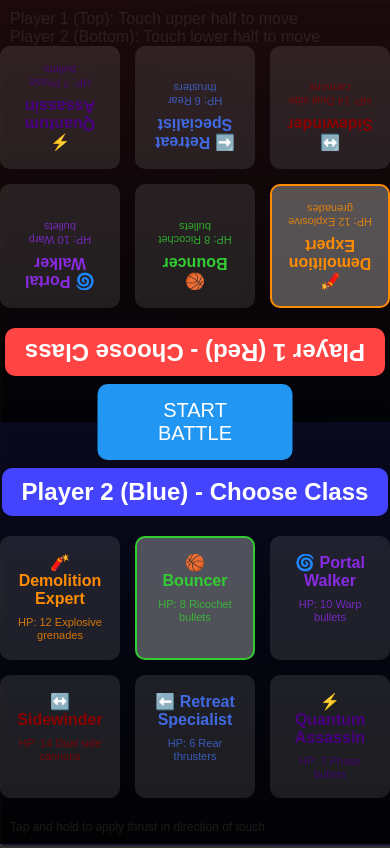
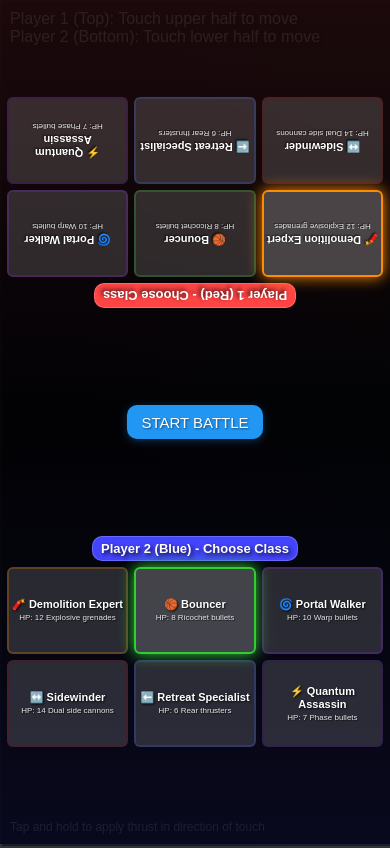
Before and after one commit to TrygveRuudShift/spaceWars, a plain HTML site: page index.html in a window 390 px wide. Drawn offline with Linux system fonts and the light colour scheme.

Commit message:
Enhance mobile responsiveness and visual styling in index.html

```diff
--- a/index.html
+++ b/index.html
@@ -31,6 +31,7 @@
             color: white;
             font-size: 16px;
             z-index: 10;
+            text-shadow: 2px 2px 4px rgba(0, 0, 0, 0.8);
         }
 
         .controls {
@@ -40,6 +41,7 @@
             color: white;
             font-size: 12px;
             z-index: 10;
+            text-shadow: 1px 1px 2px rgba(0, 0, 0, 0.8);
         }
 
         .win-screen {
@@ -90,6 +92,18 @@
             z-index: 200;
         }
 
+        /* Mobile layout adjustments */
+        @media (max-width: 768px) {
+            .class-selection {
+                display: grid;
+                grid-template-rows: 2fr 60px 2fr;
+                grid-template-areas:
+                    "player1"
+                    "start"
+                    "player2";
+            }
+        }
+
         .player1-section {
             flex: 1;
             display: flex;
@@ -98,6 +112,7 @@
             justify-content: center;
             transform: rotate(180deg);
             background: linear-gradient(180deg, transparent, rgba(255, 68, 68, 0.1));
+            padding: 10px;
         }
 
         .player2-section {
@@ -107,6 +122,38 @@
             align-items: center;
             justify-content: center;
             background: linear-gradient(0deg, transparent, rgba(68, 68, 255, 0.1));
+            padding: 10px;
+        }
+
+        /* Mobile section adjustments */
+        @media (max-width: 768px) {
+            .player1-section {
+                grid-area: player1;
+                transform: rotate(180deg);
+                padding: 10px 5px;
+                display: flex;
+                flex-direction: column;
+                justify-content: center;
+                align-items: center;
+                background: linear-gradient(0deg, rgba(255, 68, 68, 0.1), transparent);
+            }
+
+            .player2-section {
+                grid-area: player2;
+                padding: 10px 5px;
+                display: flex;
+                flex-direction: column;
+                justify-content: center;
+                align-items: center;
+                background: linear-gradient(0deg, rgba(68, 68, 255, 0.1), transparent);
+            }
+        }
+
+        @media (max-width: 480px) {
+            .player1-section,
+            .player2-section {
+                padding: 8px 3px;
+            }
         }
 
         .player-title {
@@ -116,6 +163,32 @@
             padding: 10px 20px;
             border-radius: 10px;
             color: white;
+            text-align: center;
+            max-width: 90%;
+            word-wrap: break-word;
+            text-shadow: 2px 2px 4px rgba(0, 0, 0, 0.9);
+            border: 1px solid rgba(255, 255, 255, 0.2);
+        }
+
+        /* Mobile player title adjustments */
+        @media (max-width: 768px) {
+            .player-title {
+                font-size: 14px;
+                margin-bottom: 8px;
+                padding: 6px 12px;
+                max-width: 95%;
+                line-height: 1.2;
+            }
+        }
+
+        @media (max-width: 480px) {
+            .player-title {
+                font-size: 13px;
+                margin-bottom: 6px;
+                padding: 4px 8px;
+                max-width: 98%;
+                line-height: 1.2;
+            }
         }
 
         .class-grid {
@@ -123,10 +196,36 @@
             grid-template-columns: repeat(3, 1fr);
             gap: 15px;
             max-width: 600px;
+            width: 90%;
+        }
+
+        /* Mobile responsive adjustments */
+        @media (max-width: 768px) {
+            .class-grid {
+                grid-template-columns: repeat(3, 1fr);
+                grid-template-rows: repeat(2, 1fr);
+                gap: 8px;
+                max-width: 100%;
+                width: 95%;
+                height: 100%;
+                max-height: 200px;
+            }
+        }
+
+        @media (max-width: 480px) {
+            .class-grid {
+                grid-template-columns: repeat(3, 1fr);
+                grid-template-rows: repeat(2, 1fr);
+                gap: 6px;
+                max-width: 100%;
+                width: 98%;
+                height: 100%;
+                max-height: 180px;
+            }
         }
 
         .class-card {
-            background: rgba(255, 255, 255, 0.1);
+            background: rgba(255, 255, 255, 0.15);
             border: 2px solid transparent;
             border-radius: 10px;
             padding: 15px;
@@ -134,28 +233,85 @@
             transition: all 0.3s;
             min-height: 100px;
             text-align: center;
+            min-width: 120px;
+            touch-action: manipulation;
+            display: flex;
+            flex-direction: column;
+            justify-content: center;
+            align-items: center;
+            backdrop-filter: blur(2px);
+        }
+
+        /* Mobile touch-friendly adjustments */
+        @media (max-width: 768px) {
+            .class-card {
+                min-height: 80px;
+                padding: 8px 4px;
+                min-width: auto;
+                border-radius: 8px;
+            }
+        }
+
+        @media (max-width: 480px) {
+            .class-card {
+                min-height: 70px;
+                padding: 6px 3px;
+                min-width: auto;
+                border-radius: 6px;
+            }
         }
 
         .class-card:hover {
-            background: rgba(255, 255, 255, 0.2);
+            background: rgba(255, 255, 255, 0.25);
             transform: scale(1.05);
         }
 
         .class-card.selected {
-            border-color: currentColor;
-            background: rgba(255, 255, 255, 0.3);
+            border-color: currentColor !important;
+            background: rgba(255, 255, 255, 0.25);
+            box-shadow: 0 0 15px currentColor;
         }
 
         .class-name {
             font-size: 16px;
             font-weight: bold;
             margin-bottom: 8px;
+            line-height: 1.2;
+            color: #ffffff;
+            text-shadow: 1px 1px 2px rgba(0, 0, 0, 0.8);
         }
 
         .class-stats {
             font-size: 11px;
-            opacity: 0.8;
-            line-height: 1.2;
+            opacity: 0.95;
+            line-height: 1.3;
+            color: #f0f0f0;
+            text-shadow: 1px 1px 1px rgba(0, 0, 0, 0.7);
+        }
+
+        /* Mobile text sizing */
+        @media (max-width: 768px) {
+            .class-name {
+                font-size: 12px;
+                margin-bottom: 4px;
+            }
+
+            .class-stats {
+                font-size: 9px;
+                line-height: 1.2;
+            }
+        }
+
+        @media (max-width: 480px) {
+            .class-name {
+                font-size: 11px;
+                margin-bottom: 3px;
+            }
+
+            .class-stats {
+                font-size: 8px;
+                line-height: 1.1;
+            }
         }
 
         .start-button {
@@ -171,10 +327,41 @@
             color: white;
             cursor: pointer;
             transition: background 0.3s;
+            min-height: 44px;
+            touch-action: manipulation;
+            white-space: nowrap;
+            text-shadow: 1px 1px 2px rgba(0, 0, 0, 0.5);
+            box-shadow: 0 2px 8px rgba(33, 150, 243, 0.3);
         }
 
         .start-button:hover {
             background: #1976D2;
+            box-shadow: 0 4px 12px rgba(33, 150, 243, 0.4);
+        }
+
+        /* Mobile start button adjustments */
+        @media (max-width: 768px) {
+            .start-button {
+                position: static;
+                grid-area: start;
+                transform: none;
+                align-self: center;
+                justify-self: center;
+                font-size: 16px;
+                padding: 8px 16px;
+                min-height: 36px;
+                margin: 0;
+            }
+        }
+
+        @media (max-width: 480px) {
+            .start-button {
+                font-size: 15px;
+                padding: 6px 14px;
+                min-height: 34px;
+                max-width: 90%;
+                margin: 0;
+            }
         }
     </style>
 </head>
@@ -799,6 +986,7 @@
                 const card1 = document.createElement('div');
                 card1.className = `class-card ${selectedClasses.player1 === classId ? 'selected' : ''}`;
                 card1.style.color = classData.color;
+                card1.style.borderColor = `${classData.color}40`;
                 card1.innerHTML = `
                     <div class="class-name">${classData.emoji} ${classData.name}</div>
                     <div class="class-stats">${classData.description}</div>
@@ -810,6 +998,7 @@
                 const card2 = document.createElement('div');
                 card2.className = `class-card ${selectedClasses.player2 === classId ? 'selected' : ''}`;
                 card2.style.color = classData.color;
+                card2.style.borderColor = `${classData.color}40`;
                 card2.innerHTML = `
                     <div class="class-name">${classData.emoji} ${classData.name}</div>
                     <div class="class-stats">${classData.description}</div>
```
